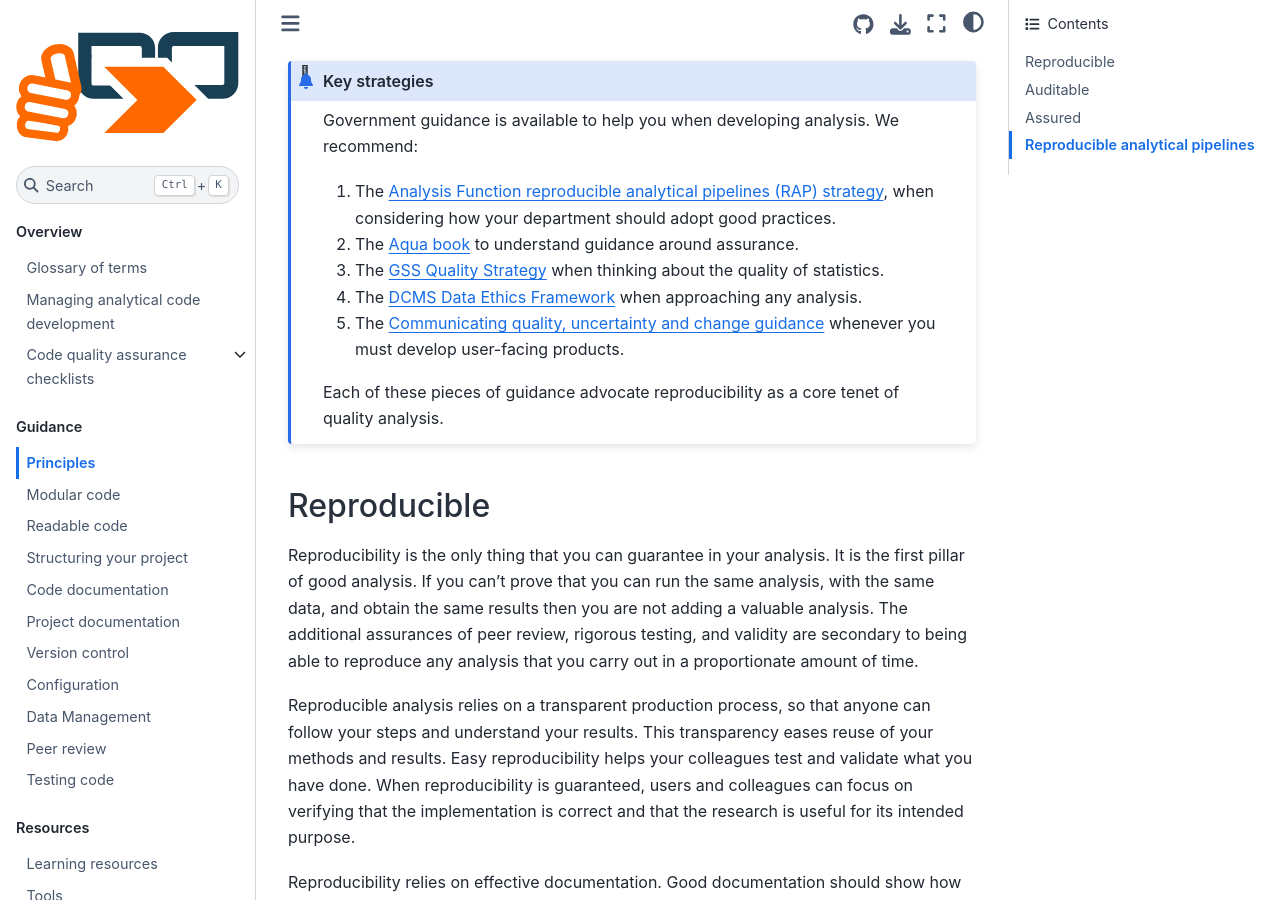
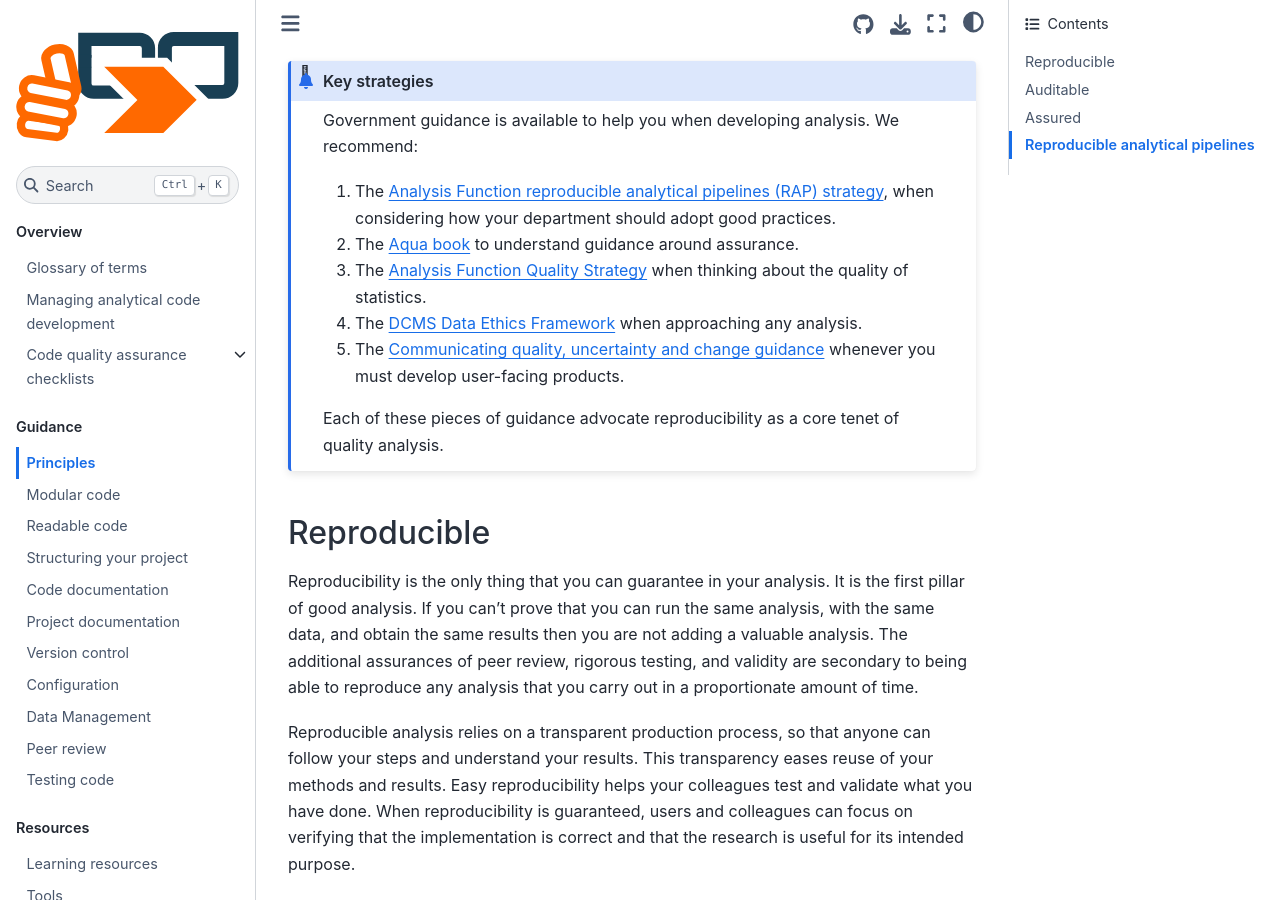
Before and after one commit to best-practice-and-impact/qa-of-code-guidance, a Jupyter Book: the page built from book/principles.md, in a window 1280 px wide and 900 px high, scrolled down 695 px. Built offline with Jupyter Book 1.0.4 settings and Sphinx 7.4.7 and the Sphinx Book theme 1.1.4, drawn with Linux system fonts in a browser that asks for light colours.

Commit message:
Update remaining GSS references

```diff
--- a/book/principles.md
+++ b/book/principles.md
@@ -29,7 +29,7 @@ Government guidance is available to help you when developing analysis.
 We recommend:
 1. The [Analysis Function reproducible analytical pipelines (RAP) strategy](https://analysisfunction.civilservice.gov.uk/policy-store/reproducible-analytical-pipelines-strategy/), when considering how your department should adopt good practices.
 2. The [Aqua book](https://www.gov.uk/government/publications/the-aqua-book-guidance-on-producing-quality-analysis-for-government) to understand guidance around assurance.
-3. The [GSS Quality Strategy](https://analysisfunction.civilservice.gov.uk/policy-store/government-statistical-service-gss-quality-strategy/) when thinking about the quality of statistics.
+3. The [Analysis Function Quality Strategy](https://analysisfunction.civilservice.gov.uk/policy-store/government-statistical-service-gss-quality-strategy/) when thinking about the quality of statistics.
 4. The [DCMS Data Ethics Framework](https://www.gov.uk/government/publications/data-ethics-framework/data-ethics-framework) when approaching any analysis.
 5. The [Communicating quality, uncertainty and change guidance](https://analysisfunction.civilservice.gov.uk/policy-store/communicating-quality-uncertainty-and-change/) whenever you must develop user-facing products.
 
```
Also changed, not shown: book/learning.md (+1 -1 lines).
